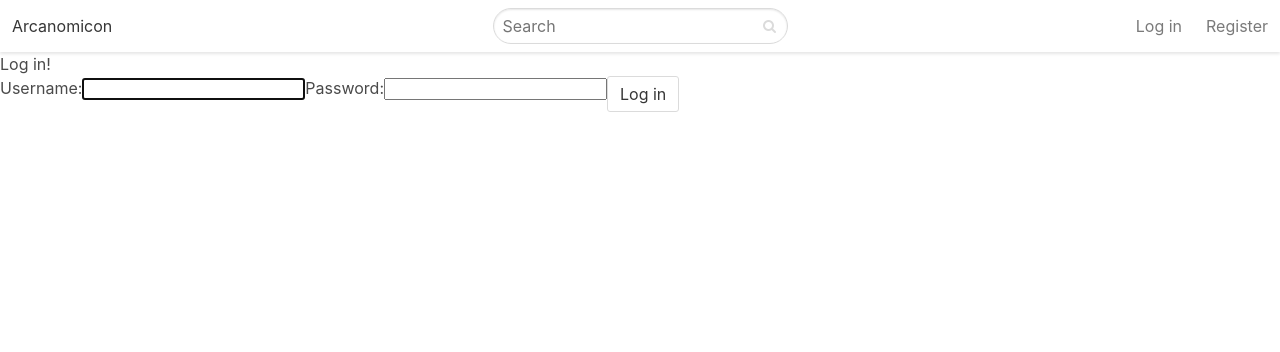
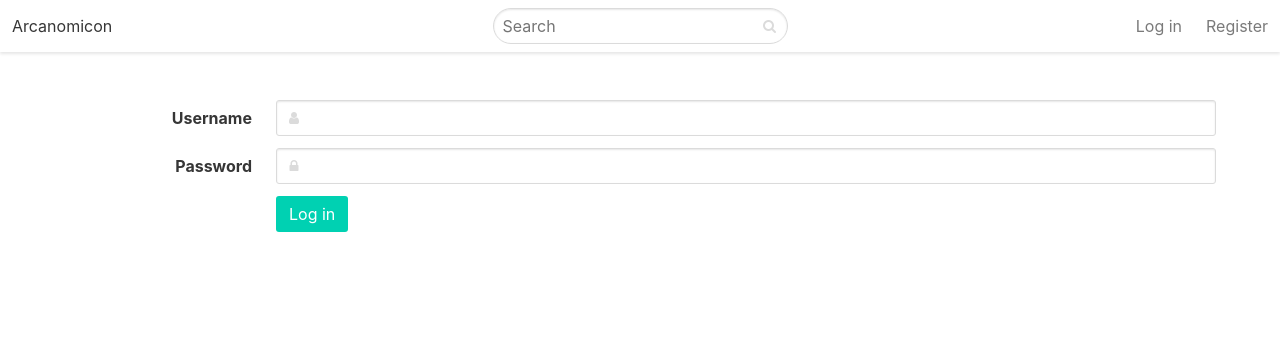
Before and after one commit to Retzudo/arcanomicon, a Django app: page /login in a window 1280 px wide. Shown: the top 352 px of the page. Run offline with Django 3.2, Linux system fonts and the light colour scheme.

Commit message:
Login template

```diff
--- a/arcanomicon/frontend/templates/frontend/addon_form.html
+++ b/arcanomicon/frontend/templates/frontend/addon_form.html
@@ -86,7 +86,7 @@
 
                 <div class="field is-horizontal">
                     <div class="field-label">
-                    <!-- Left empty for spacing -->
+                        <!-- Left empty for spacing -->
                     </div>
                     <div class="field-body">
                         <div class="field">
--- a/arcanomicon/frontend/templates/frontend/login.html
+++ b/arcanomicon/frontend/templates/frontend/login.html
@@ -1,10 +1,68 @@
 {% extends 'frontend/master.html' %}
 
 {% block body %}
-    Log in!
-    <form action="{% url 'login' %}" method="post">
-        {{ form }}
-        {% csrf_token %}
-        <button class="button" type="submit">Log in</button>
-    </form>
+    <section class="section">
+        <div class="container">
+            <form action="{% url 'login' %}" method="post">
+                <div class="field is-horizontal">
+                    <div class="field-label is-normal">
+                        <label for="{{ form.username.id_for_label }}" class="label">{{ form.username.label }}</label>
+                    </div>
+                    <div class="field-body">
+                        <div class="field">
+                            <div class="control has-icons-left">
+                                <input class="input{% if form.username.errors %} is-danger{% endif %}" type="text" id="{{ form.username.auto_id }}" name="{{ form.username.html_name }}" required>
+                                <span class="icon is-small is-left">
+                                    <i class="fa fa-user"></i>
+                                </span>
+                            </div>
+                            {% for error in form.username.errors %}
+                                <p class="help is-danger">
+                                    {{ error }}
+                                </p>
+                            {% endfor %}
+                        </div>
+                    </div>
+                </div>
+
+                <div class="field is-horizontal">
+                    <div class="field-label is-normal">
+                        <label for="{{ form.password.id_for_label }}" class="label">{{ form.password.label }}</label>
+                    </div>
+                    <div class="field-body">
+                        <div class="field">
+                            <div class="control has-icons-left">
+                                <input class="input{% if form.password.errors %} is-danger{% endif %}" type="password" id="{{ form.password.auto_id }}" name="{{ form.password.html_name }}" required>
+                                <span class="icon is-small is-left">
+                                    <i class="fa fa-lock"></i>
+                                </span>
+                            </div>
+                            {% for error in form.password.errors %}
+                                <p class="help is-danger">
+                                    {{ error }}
+                                </p>
+                            {% endfor %}
+                        </div>
+                    </div>
+                </div>
+
+                <div class="field is-horizontal">
+                    <div class="field-label">
+                        <!-- Left empty for spacing -->
+                    </div>
+                    <div class="field-body">
+                        <div class="field">
+                            <div class="control">
+                                <button class="button is-primary">
+                                Log in
+                                </button>
+                            </div>
+                        </div>
+                    </div>
+                </div>
+
+                {% csrf_token %}
+            </form>
+        </div>
+    </section>
 {% endblock %}
```
